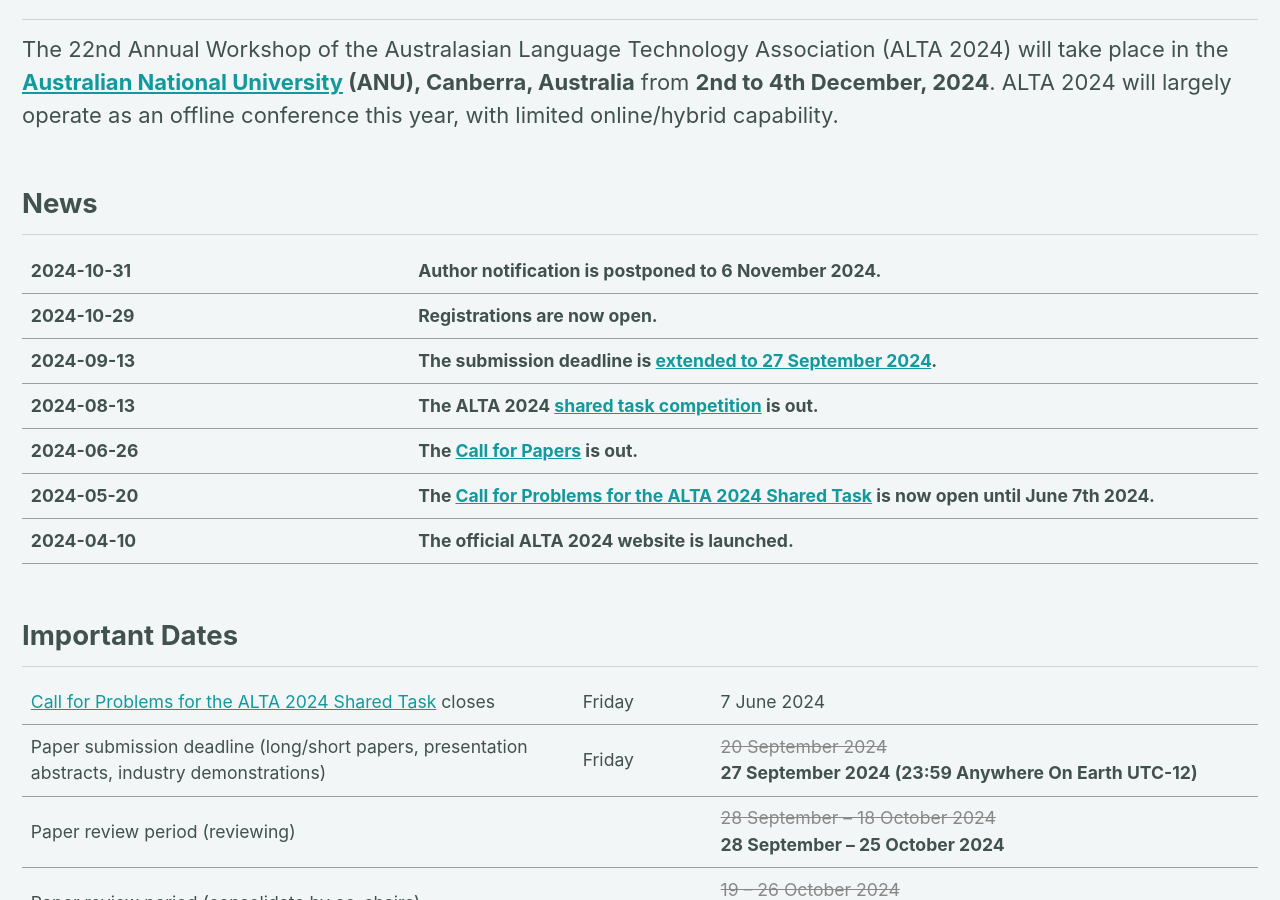
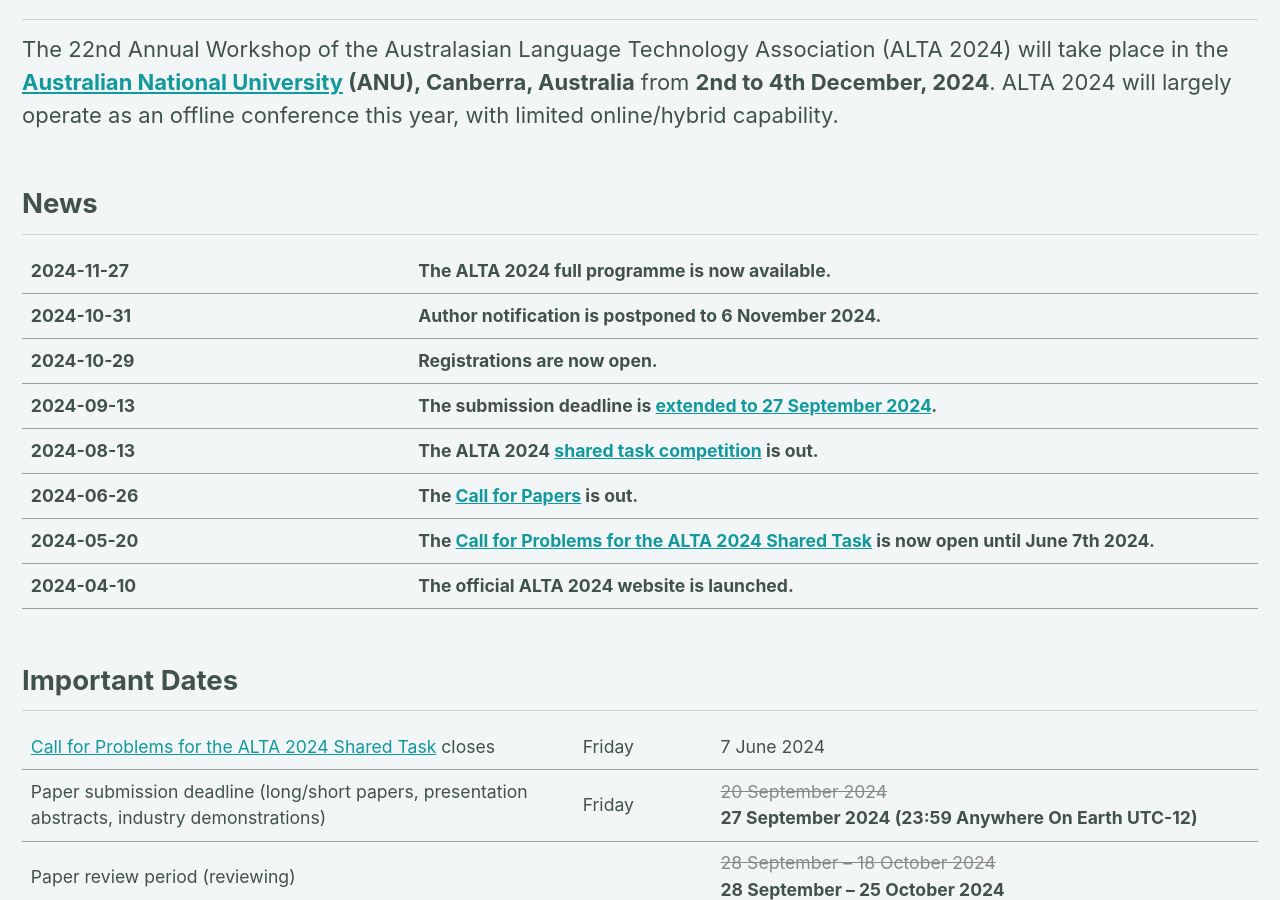
Before and after one commit to jkkummerfeld/alta2025, a Jekyll site: the page built from _pages/home.md, in a window 1280 px wide and 900 px high, scrolled down 611 px. Built offline with Jekyll 4.4.1, drawn with Linux system fonts in a browser that asks for light colours; cached includes are drawn as plain includes.

Commit message:
Add news item for program update

```diff
--- a/_pages/home.md
+++ b/_pages/home.md
@@ -18,6 +18,7 @@ The 22nd Annual Workshop of the Australasian Language Technology Association (AL
 .news-table tr td:nth-child(1) {font-weight: bold; width: 25em; }
 .news-table tr td:nth-child(2) {font-weight: bold; width: 55em; }
 </style>
+| 2024-11-27 | The ALTA 2024 full programme is now available.
 | 2024-10-31 | Author notification is postponed to 6 November 2024.
 | 2024-10-29 | Registrations are now open.
 | 2024-09-13 | The submission deadline is [extended to 27 September 2024](/calls/papers).
```
